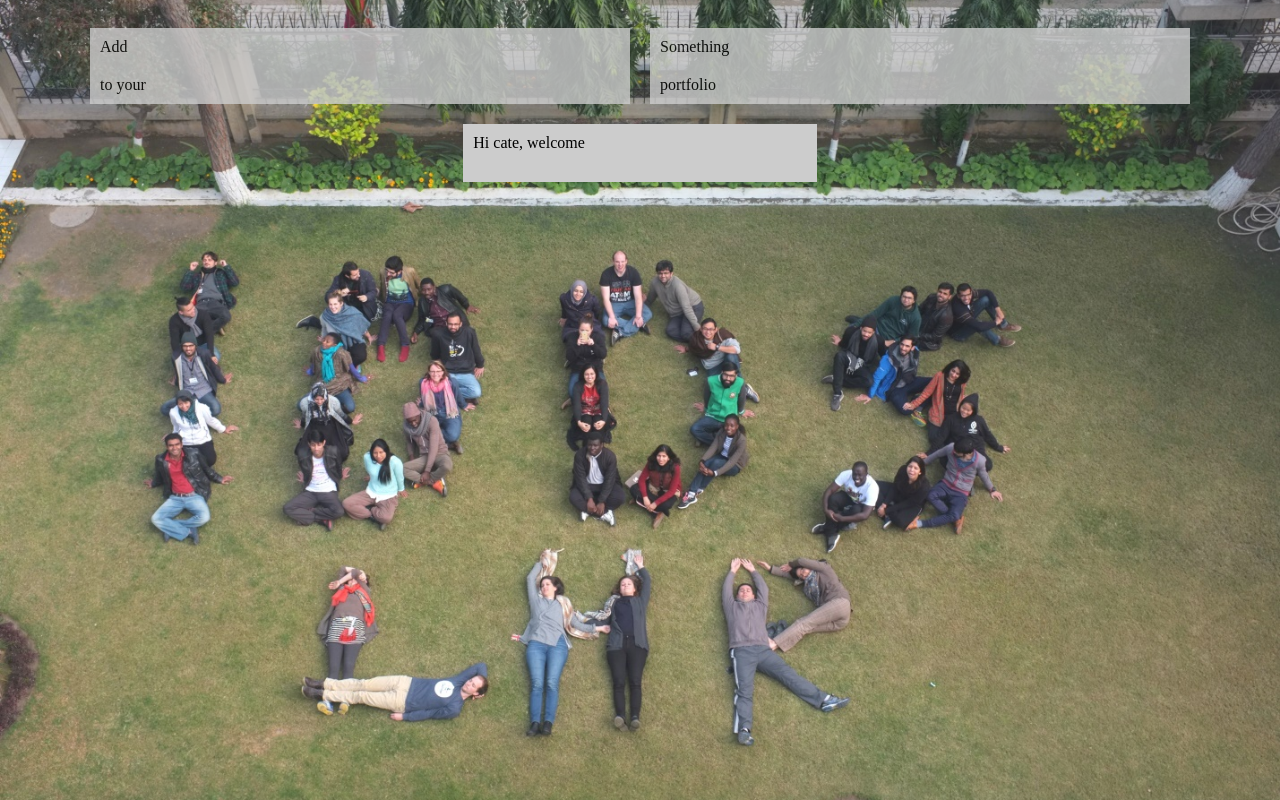
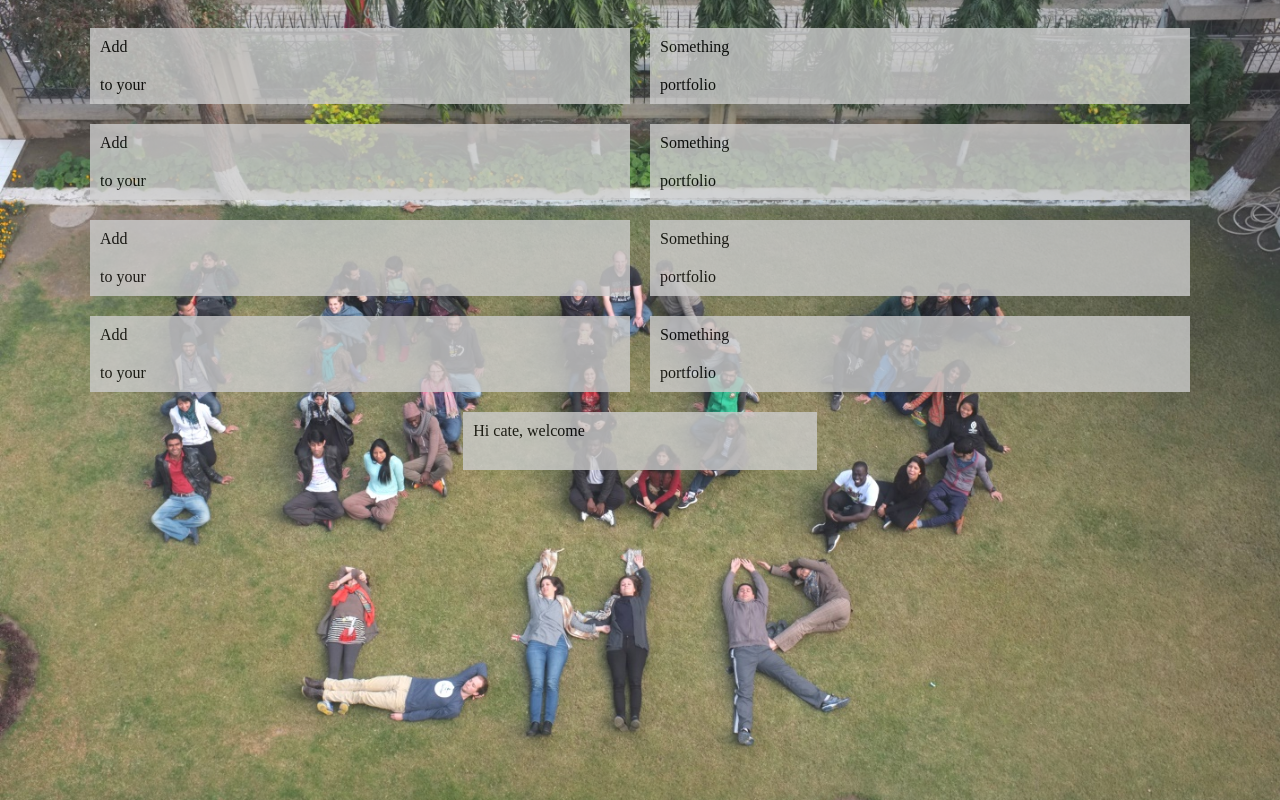
Before and after one commit to crakama/crakama.github.io, a website: page index.html in a window 1280 px wide. Drawn offline with Linux system fonts and the light colour scheme.

Commit message:
new changes

```diff
--- a/index.html
+++ b/index.html
@@ -44,7 +44,85 @@
     </div>
 
 
-    <div class="grid grid-pad">
+    <div class="grid grid-pad " id="transbox">
+      <div class="col-1-2 mobile-col-1-2">
+        <div class="content">
+        Add
+        </div>
+      </div>
+      <div class="col-1-2 mobile-col-1-2">
+        <div class="content">
+        Something
+        </div>
+      </div>
+
+      <div class="col-1-2 mobile-col-1-1">
+        <div class="content">
+        to your
+        </div>
+      </div>
+      <div class="col-1-2 mobile-col-1-2 hide-on-mobile">
+        <div class="content">
+        portfolio
+        </div>
+      </div>
+    </div>
+
+
+
+
+        <div class="grid grid-pad " id="transbox">
+      <div class="col-1-2 mobile-col-1-2">
+        <div class="content">
+        Add
+        </div>
+      </div>
+      <div class="col-1-2 mobile-col-1-2">
+        <div class="content">
+        Something
+        </div>
+      </div>
+
+      <div class="col-1-2 mobile-col-1-1">
+        <div class="content">
+        to your
+        </div>
+      </div>
+      <div class="col-1-2 mobile-col-1-2 hide-on-mobile">
+        <div class="content">
+        portfolio
+        </div>
+      </div>
+    </div>
+
+
+
+
+        <div class="grid grid-pad " id="transbox">
+      <div class="col-1-2 mobile-col-1-2">
+        <div class="content">
+        Add
+        </div>
+      </div>
+      <div class="col-1-2 mobile-col-1-2">
+        <div class="content">
+        Something
+        </div>
+      </div>
+
+      <div class="col-1-2 mobile-col-1-1">
+        <div class="content">
+        to your
+        </div>
+      </div>
+      <div class="col-1-2 mobile-col-1-2 hide-on-mobile">
+        <div class="content">
+        portfolio
+        </div>
+      </div>
+    </div>
+
+    <div class="grid grid-pad" id="transbox">
       <div class="col-1-3 mobile-col-1-3 push-1-3">
         <div class="content">
         Hi cate, welcome
```
